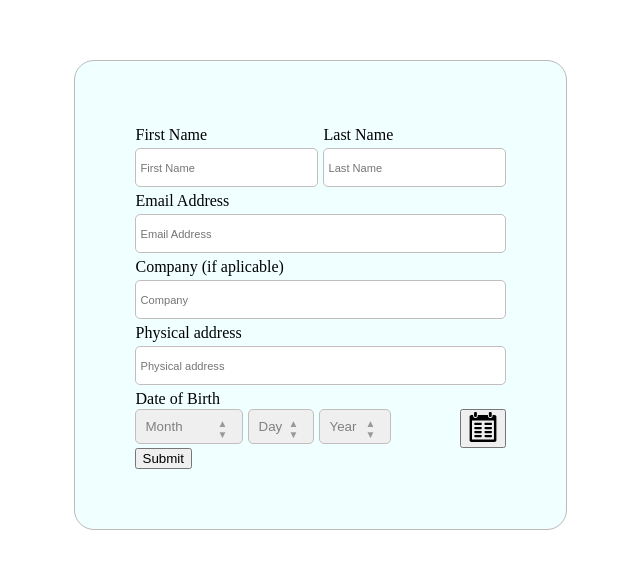
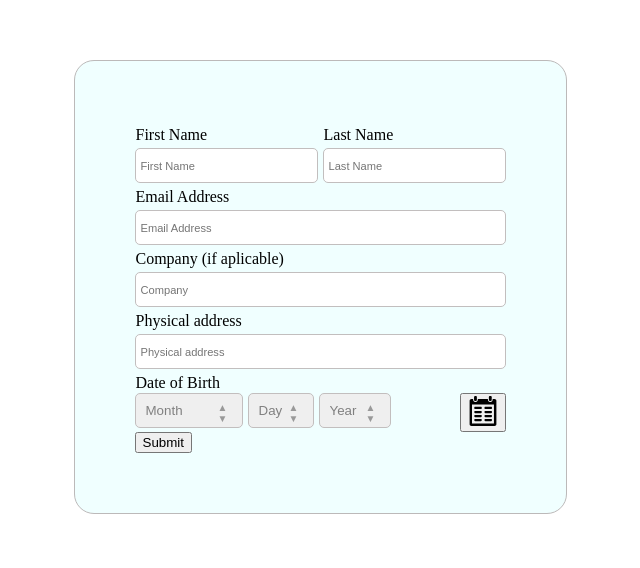
Before and after one commit to Shushanik01/Wizard_registration_flow_with_zod, a React (Vite) app: page / in a window 1280 px wide. Shown: the top 568 px of the page, without its empty margins (320-960 px from the left). Built offline with nearby package versions, Linux system fonts and the light colour scheme.

Commit message:
featur: add error handling

```diff
--- a/src/components/formField/formInput.module.css
+++ b/src/components/formField/formInput.module.css
@@ -6,8 +6,10 @@
 
 input{
     height: 35px;
+    width: 100%;
     border: 1.4px solid rgb(194, 190, 190);
     border-radius: 5px;
+    box-sizing: border-box;
 }
 
 input::placeholder{
@@ -24,3 +26,35 @@ p {
 input:focus{
     outline: none;
 }
+
+.inputWrapper {
+    position: relative;
+    width: 100%;
+}
+
+.errorInput {
+    border-color: rgb(220, 50, 50) !important;
+}
+
+.errorMessage {
+    position: absolute;
+    top: calc(100% + 4px);
+    left: 0;
+    font-size: 11px;
+    color: white;
+    background: rgb(220, 50, 50);
+    padding: 3px 7px;
+    border-radius: 4px;
+    white-space: nowrap;
+    pointer-events: none;
+    opacity: 0;
+    transform: translateY(-4px);
+    transition: opacity 0.15s ease, transform 0.15s ease;
+    z-index: 10;
+}
+
+.inputWrapper:hover .errorMessage,
+.inputWrapper:focus-within .errorMessage {
+    opacity: 1;
+    transform: translateY(0);
+}
--- a/src/components/formField/formInput.tsx
+++ b/src/components/formField/formInput.tsx
@@ -8,17 +8,19 @@ interface FormInputProps {
     name: string,
     value?: string,
     onChange?: React.ChangeEventHandler<HTMLInputElement>,
-    onBlur?: React.FocusEventHandler<HTMLInputElement>
+    onBlur?: React.FocusEventHandler<HTMLInputElement>,
+    error?: string
 }
 
 const FormInput = React.forwardRef<HTMLInputElement, FormInputProps>(({label, placeholder, type = 'text', name,
     // value,
-     onChange, onBlur
+     onChange, onBlur, error
 }, ref)=>{
 
     return (
         <section className={styles.container}>
             <p>{label}</p>
+            <div className={styles.inputWrapper}>
                 <input
                     type={type}
                     name={name}
@@ -27,7 +29,10 @@ const FormInput = React.forwardRef<HTMLInputElement, FormInputProps>(({label, pl
                     onChange={onChange}
                     ref={ref}
                     onBlur={onBlur}
+                    className={error ? styles.errorInput : ''}
                 />
+                {error && <span className={styles.errorMessage}>{error}</span>}
+            </div>
         </section>
     )
 }
--- a/src/pages/personalInfo/PersonalInfo.tsx
+++ b/src/pages/personalInfo/PersonalInfo.tsx
@@ -91,42 +91,47 @@ const PersonalInfo = () => {
                             {...register('name')}
                         // value={inputValue.name}
                         // onChange={handleInputChange}
+                        error={errors.name?.message}
                         />
 
-                        {errors.name && <span>{errors.name.message}</span>}
+                        {/* {errors.name && <span>{errors.name.message}</span>} */}
 
                         <FormInput label="Last Name" placeholder="Last Name" type="text"
                             // name='surname'
                             {...register('surname')}
                         // value={inputValue.surname}
                         // onChange={handleInputChange}
+                        error={errors.surname?.message}
                         />
 
-                        {errors.surname && <span>{errors.surname.message}</span>}
+                        {/* {errors.surname && <span>{errors.surname.message}</span>} */}
                     </div>
                     <FormInput label="Email Address" placeholder='Email Address' type="text"
                         // name='email'
                         // value={inputValue.email}
                         // onChange={handleInputChange}
                         {...register('email')}
+                        error={errors.email?.message}
                     />
 
-                    {errors.email && <span>{errors.email.message}</span>}
+                    {/* {errors.email && <span>{errors.email.message}</span>} */}
 
                     <FormInput label="Company (if aplicable)" placeholder='Company' type="text"
                         // name='company'
                         // value={inputValue.company}
                         // onChange={handleInputChange}
                         {...register('company')}
+                        error={errors.company?.message}
                     />
-                    {errors.company && <span>{errors.company.message}</span>}
+                    {/* {errors.company && <span>{errors.company.message}</span>} */}
                     <FormInput label="Physical address" placeholder='Physical address' type="text"
                         // name='address'
                         // value={inputValue.address}
                         // onChange={handleInputChange}
                         {...register('address')}
+                        error={errors.address?.message}
                     />
-                    {errors.address && <span>{errors.address.message}</span>}
+                    {/* {errors.address && <span>{errors.address.message}</span>} */}
                     <p>Date of Birth</p>
                     <div className={styles.birthSection}>
                         <SelectForm
```
Lines whose indentation alone changed are shown as unchanged.
